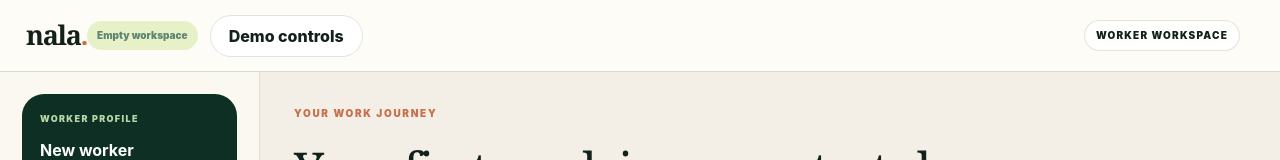
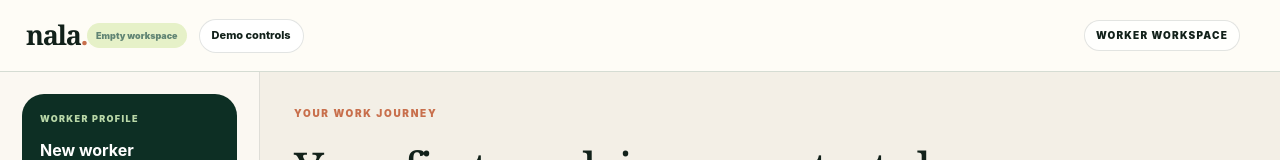
Before and after one commit to Buttercode-systems/Nala, a Next.js app: page /worker in a window 1280 px wide. Shown: the top 160 px of the page. Built offline with nearby package versions, Linux system fonts and the light colour scheme.

Commit message:
fix: compact demo controls trigger

```diff
--- a/src/app/hardening.css
+++ b/src/app/hardening.css
@@ -10,4 +10,6 @@
 .workspace-role-worker .app-topbar::after{content:"Worker workspace"}
 .workspace-role-business .app-topbar::after{content:"Business workspace"}
 .workspace-role-admin .app-topbar::after{content:"Operations workspace"}
-@media(max-width:720px){.workspace-role-worker .app-topbar::after,.workspace-role-business .app-topbar::after,.workspace-role-admin .app-topbar::after{display:none}}
+.app-topbar .outline-button{min-height:34px;padding:7px 12px!important;gap:6px;font-size:11px;font-weight:800;line-height:1;box-shadow:none}
+.app-topbar .status-chip{padding:6px 9px;font-size:9px}
+@media(max-width:720px){.workspace-role-worker .app-topbar::after,.workspace-role-business .app-topbar::after,.workspace-role-admin .app-topbar::after{display:none}.app-topbar .outline-button{min-height:32px;padding:6px 10px!important;font-size:10px}.app-topbar .status-chip{display:none}}
```
